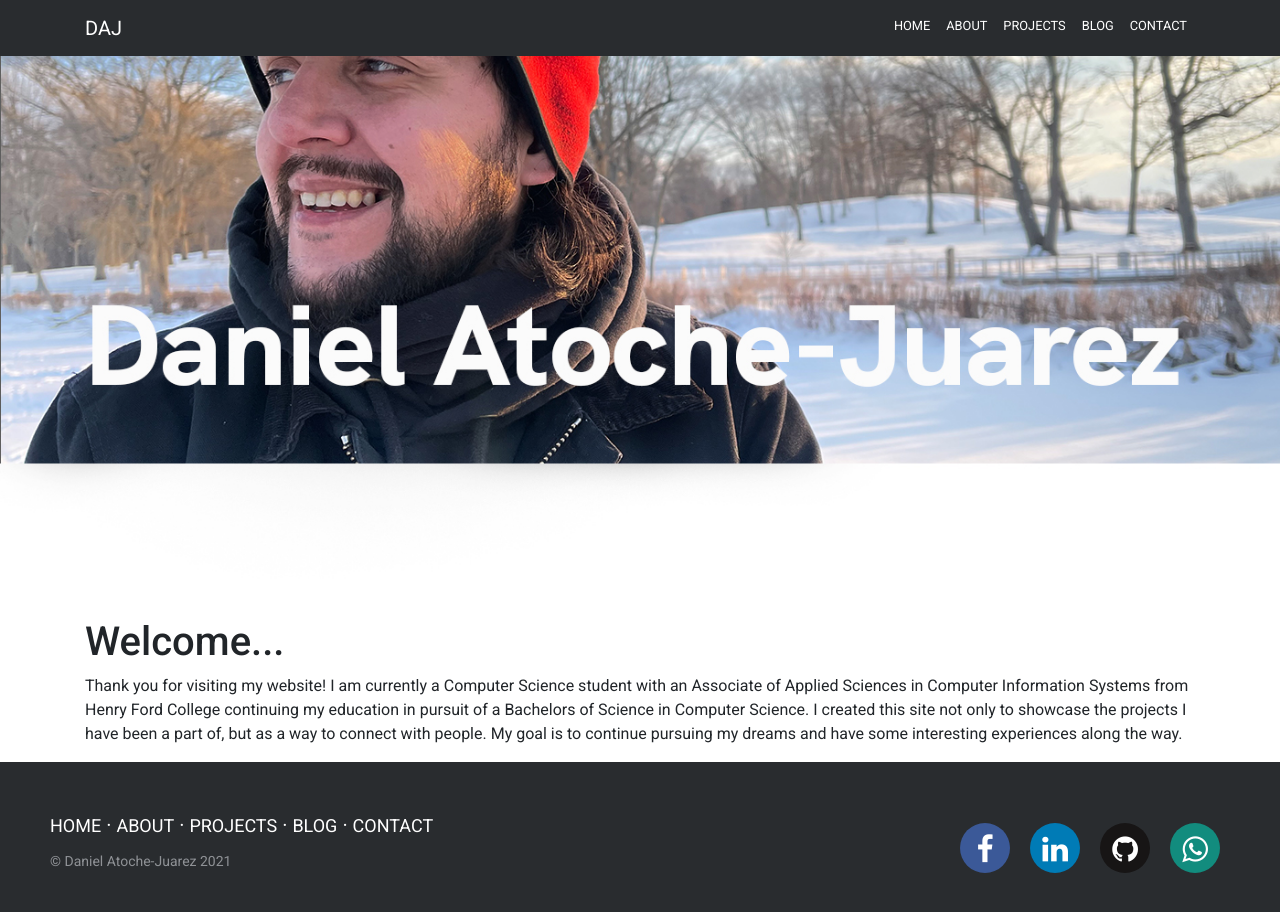
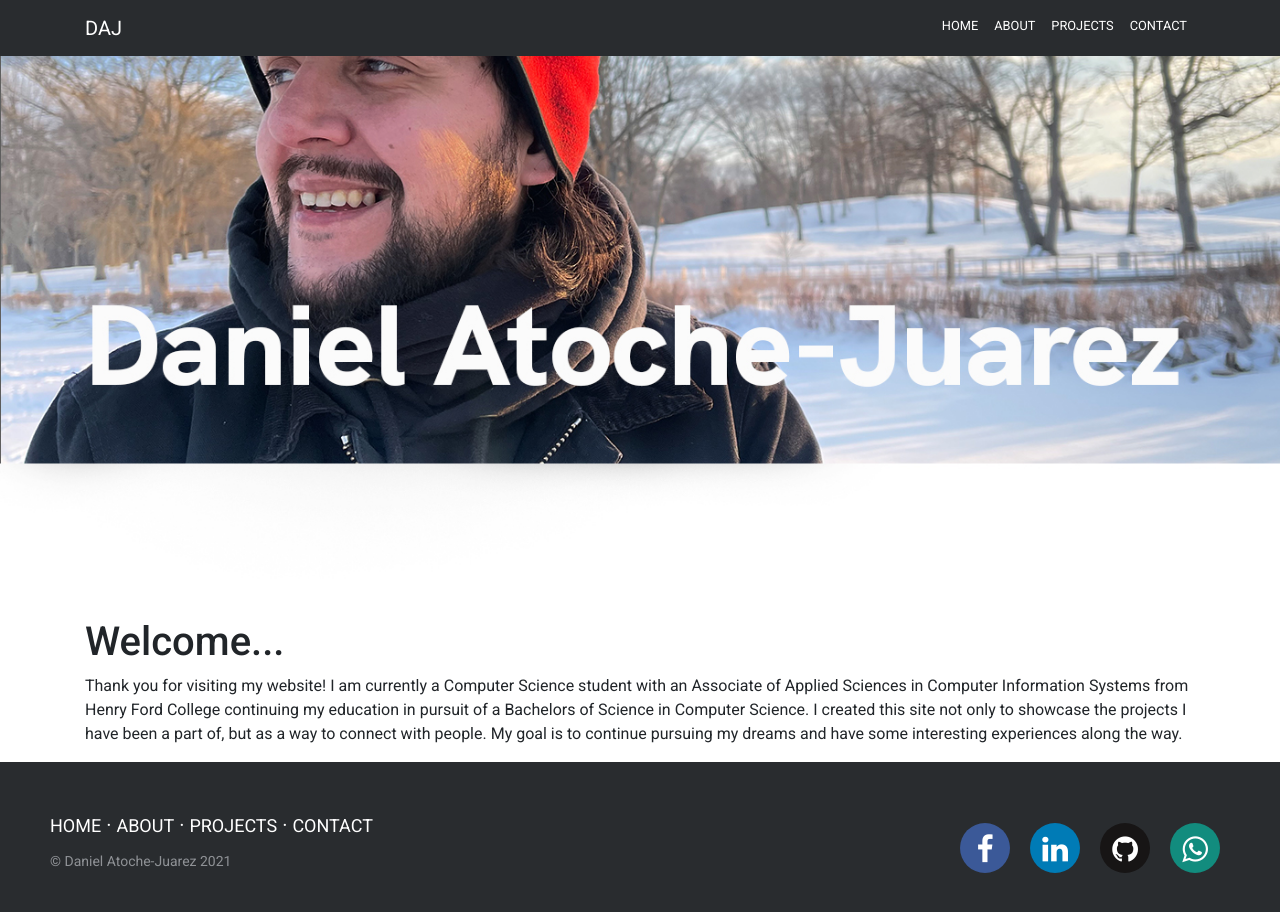
Before and after one commit to datoche-juarez/personal-site, a React (Create React App) app: page / in a window 1280 px wide. Shown: the top 912 px of the page. Built offline with nearby package versions, Linux system fonts and the light colour scheme.

Commit message:
Temporarily got rid of blog pg

```diff
--- a/src/App.js
+++ b/src/App.js
@@ -3,7 +3,7 @@ import { BrowserRouter as Router, Route, Switch } from "react-router-dom";
 import { Home } from "./Home.jsx";
 import { About } from "./About.jsx";
 import { Projects } from "./Projects.jsx";
-import { Blog } from "./Blog.jsx";
+// import { Blog } from "./Blog.jsx";
 import Contact from "./Contact.jsx";
 import { NoMatch } from "./NoMatch.jsx";
 import { Layout } from "./components/Layout.jsx";
@@ -22,7 +22,7 @@ function App() {
             <Route exact path="/" component={Home} />
             <Route path="/about" component={About} />
             <Route path="/projects" component={Projects} />
-            <Route path="/blog" component={Blog} />
+            {/* <Route path="/blog" component={Blog} /> */}
             <Route path="/contact" component={Contact} />
             <Route component={NoMatch} />
           </Switch>
--- a/src/components/Footer.jsx
+++ b/src/components/Footer.jsx
@@ -26,7 +26,7 @@ export const Footer = () => (
 
       <a href="/projects">PROJECTS</a>
 
-      <a href="/blog">BLOG</a>
+      {/* <a href="/blog">BLOG</a> */}
 
       <a href="/contact">CONTACT</a>
     </p>
--- a/src/components/NavigationBar.js
+++ b/src/components/NavigationBar.js
@@ -53,11 +53,11 @@ export const NavigationBar = () => (
                   <Link to="/projects">PROJECTS</Link>
                 </Nav.Link>
               </Nav.Item>
-              <Nav.Item>
+              {/* <Nav.Item>
                 <Nav.Link>
                   <Link to="/blog">BLOG</Link>
                 </Nav.Link>
-              </Nav.Item>
+              </Nav.Item> */}
               <Nav.Item>
                 <Nav.Link>
                   <Link to="/contact">CONTACT</Link>
```
